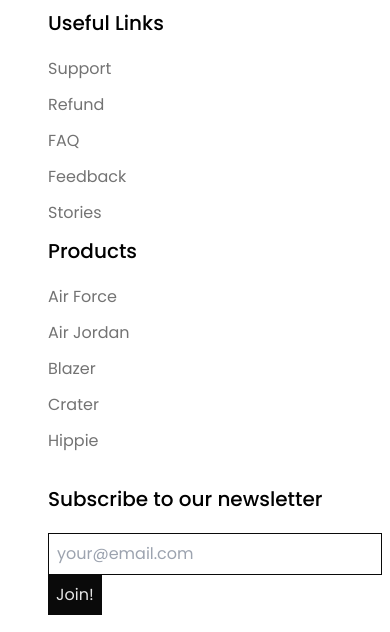
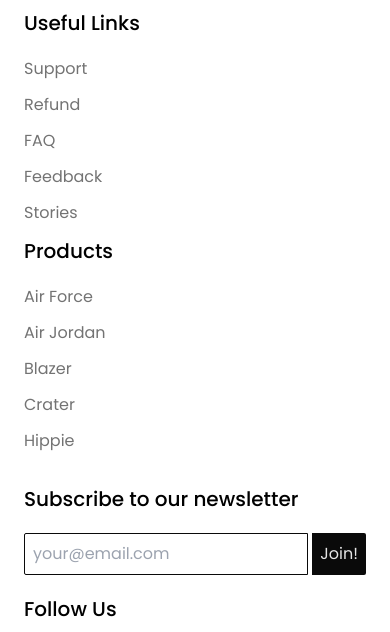
Before and after one commit to americorodrigues25/Nike-Store, a website: page index.html in a window 390 px wide. Shown: the part 4090-4722 px from the top of the page. Drawn offline with nearby package versions, Linux system fonts and the light colour scheme.

Commit message:
Atualização na responsividade em dispositivos moveis

```diff
--- a/index.html
+++ b/index.html
@@ -285,7 +285,7 @@
     <!-- Fim Section newSeason -->
 
     <footer>
-        <div class="footerLeft flex flex-col md:flex-row justify-between p-12 lg:px-16">
+        <div class="footerLeft flex flex-col md:flex-row justify-between px-6 py-12 lg:px-16">
             <div class="footerMenu">
                 <h1 class="fMenuTitle text-xl font-medium mb-5">About Us</h1>
                 <ul class="fList">
@@ -318,9 +318,9 @@
             </div>
             <div class="footerRightMenu flex flex-col">
                 <h1 class="fMenuTitle text-xl font-medium mb-5 pt-5">Subscribe to our newsletter</h1>
-                <div class="fMail">
-                    <input type="text" placeholder="your@email.com" class="fInput p-2 border border-neutral-950">
-                    <button class="fButton p-2 bg-neutral-950 text-neutral-200">Join!</button>
+                <div class="w-full flex gap-1">
+                    <input type="text" placeholder="your@email.com" class="fInput p-2 border border-neutral-950 w-full rounded-l-sm">
+                    <button class="fButton p-2 bg-neutral-950 text-neutral-200 rounded-r-sm">Join!</button>
                 </div>
 
                 <h1 class="fMenuTitle text-xl font-medium my-5">Follow Us</h1>
```
Also changed, not shown: src/css/output.css, 1 other file.
